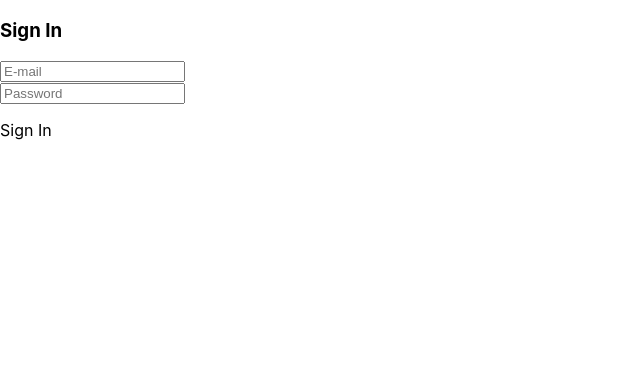
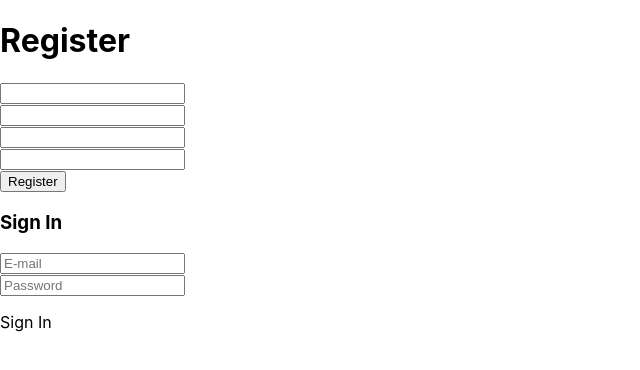
Before and after one commit to jsgram/JSGram, a React (Create React App) app in the folder client/: page / in a window 1280 px wide. Shown: the top 370 px of the page, without its empty margins (0-640 px from the left). Built offline with nearby package versions, Linux system fonts and the light colour scheme.

Commit message:
'register-component-redux'

```diff
--- a/client/src/App.tsx
+++ b/client/src/App.tsx
@@ -1,19 +1,25 @@
-import React from 'react';
-import {createStore, applyMiddleware} from "redux";
-import rootReducer from './store/reducers';
-import {Provider} from 'react-redux';
+import React from "react";
+import { createStore, applyMiddleware } from "redux";
+import rootReducer from "./store/reducers";
+import { Provider } from "react-redux";
 import LoginContainer from "./components/Login/LoginContainer";
-import {composeWithDevTools} from 'redux-devtools-extension';
+import RegisterContainer from "./components/Register/RegisterContainer";
+import { composeWithDevTools } from "redux-devtools-extension";
 import thunkMiddleware from "redux-thunk";
 
-const store = createStore(rootReducer, composeWithDevTools(applyMiddleware(thunkMiddleware)));
-
+const store = createStore(
+  rootReducer,
+  composeWithDevTools(applyMiddleware(thunkMiddleware))
+);
 
 const App: React.FC = () => {
   return (
     <Provider store={store}>
       <div>
-                <LoginContainer/>
+        <RegisterContainer />
+      </div>
+      <div>
+        <LoginContainer />
       </div>
     </Provider>
   );
--- /dev/null
+++ b/client/src/components/Register/Register.tsx
@@ -0,0 +1,89 @@
+import React from "react";
+
+interface FormProps {
+  username: string;
+  fullname: string;
+  email: string;
+  password: string;
+  setUsername: Function;
+  setFullname: Function;
+  setEmail: Function;
+  setPassword: Function;
+  registerUser: Function;
+}
+
+class Register extends React.Component<FormProps> {
+  onUsernameChange = (event: React.ChangeEvent<HTMLInputElement>) => {
+    this.props.setUsername(event.target.value);
+  };
+
+  onFullnameChange = (event: React.ChangeEvent<HTMLInputElement>) => {
+    this.props.setFullname(event.target.value);
+  };
+
+  onEmailChange = (event: React.ChangeEvent<HTMLInputElement>) => {
+    this.props.setEmail(event.target.value);
+  };
+
+  onPasswordChange = (event: React.ChangeEvent<HTMLInputElement>) => {
+    this.props.setPassword(event.target.value);
+  };
+
+  render() {
+    return (
+      <div>
+        <h1>Register</h1>
+        <form
+          onSubmit={e => {
+            e.preventDefault();
+            const user = {
+              userId: this.props.username,
+              title: this.props.email,
+              body: this.props.password
+            };
+            this.props.registerUser(user);
+            console.log(this.props);
+          }}
+        >
+          <div>
+            <input
+              type="text"
+              name="username"
+              value={this.props.username}
+              onChange={this.onUsernameChange}
+            />
+          </div>
+          <div>
+            <input
+              type="text"
+              name="fullname"
+              value={this.props.fullname}
+              onChange={this.onFullnameChange}
+            />
+          </div>
+          <div>
+            <input
+              type="email"
+              name="email"
+              value={this.props.email}
+              onChange={this.onEmailChange}
+            />
+          </div>
+          <div>
+            <input
+              type="password"
+              name="password"
+              value={this.props.password}
+              onChange={this.onPasswordChange}
+            />
+          </div>
+          <div>
+            <button>Register</button>
+          </div>
+        </form>
+      </div>
+    );
+  }
+}
+
+export default Register;
--- /dev/null
+++ b/client/src/components/Register/RegisterContainer.tsx
@@ -0,0 +1,66 @@
+import React from "react";
+import { connect } from "react-redux";
+import Register from "./Register";
+import {
+  setUsername,
+  setFullname,
+  setEmail,
+  setPassword,
+  registerUser
+} from "../../store/register/actions";
+
+interface FormProps {
+  username: string;
+  fullname: string;
+  email: string;
+  password: string;
+  setUsername: Function;
+  setFullname: Function;
+  setEmail: Function;
+  setPassword: Function;
+  registerUser: Function;
+}
+
+interface RegisterState {
+  username: string;
+  fullname: string;
+  email: string;
+  password: string;
+}
+
+interface FormState {
+  register: RegisterState;
+}
+
+class RegisterContainer extends React.Component<FormProps, FormState> {
+  render() {
+    return (
+      <Register
+        username={this.props.username}
+        fullname={this.props.fullname}
+        email={this.props.email}
+        password={this.props.password}
+        setUsername={this.props.setUsername}
+        setFullname={this.props.setFullname}
+        setEmail={this.props.setEmail}
+        setPassword={this.props.setPassword}
+        registerUser={this.props.registerUser}
+      />
+    );
+  }
+}
+
+const mapStateToProps = (state: FormState) => {
+  console.log(state);
+  return {
+    username: state.register.username,
+    fullname: state.register.fullname,
+    email: state.register.email,
+    password: state.register.password
+  };
+};
+
+export default connect(
+  mapStateToProps,
+  { setUsername, setFullname, setEmail, setPassword, registerUser }
+)(RegisterContainer);
--- a/client/src/store/reducers.ts
+++ b/client/src/store/reducers.ts
@@ -1,6 +1,8 @@
-import {combineReducers} from "redux";
-import {loginReducer} from "./login/reducers";
+import { combineReducers } from "redux";
+import { loginReducer } from "./login/reducers";
+import { registerReducer } from "./register/reducers";
 
 export default combineReducers({
-    login: loginReducer,
+  login: loginReducer,
+  register: registerReducer
 });
--- /dev/null
+++ b/client/src/store/register/actions.tsx
@@ -0,0 +1,31 @@
+export const setUsername = (username: string) => ({
+  type: "REGISTER_USERNAME",
+  payload: username
+});
+
+export const setFullname = (fullname: string) => ({
+  type: "REGISTER_FULLNAME",
+  payload: fullname
+});
+
+export const setEmail = (email: string) => ({
+  type: "REGISTER_EMAIL",
+  payload: email
+});
+
+export const setPassword = (password: string) => ({
+  type: "REGISTER_PASSWORD",
+  payload: password
+});
+
+export const registerUser = (user: object) => async (dispatch: Function) => {
+  const url = "https://jsonplaceholder.typicode.com/posts";
+  const response = await fetch(url, {
+    method: "POST",
+    headers: { "content-type": "application/json" },
+    body: JSON.stringify(user)
+  });
+  const data = await response.json();
+  console.log(data);
+  dispatch({ type: "REGISTER_USER", payload: data });
+};
--- /dev/null
+++ b/client/src/store/register/reducers.tsx
@@ -0,0 +1,42 @@
+const initialState = {
+  username: "",
+  fullname: "",
+  email: "",
+  password: ""
+};
+
+interface Action {
+  type: string;
+  payload: string;
+}
+
+export const registerReducer = (state = initialState, action: Action) => {
+  switch (action.type) {
+    case "REGISTER_USERNAME":
+      return {
+        ...state,
+        username: action.payload
+      };
+    case "REGISTER_FULLNAME":
+      return {
+        ...state,
+        fullname: action.payload
+      };
+    case "REGISTER_EMAIL":
+      return {
+        ...state,
+        email: action.payload
+      };
+    case "REGISTER_PASSWORD":
+      return {
+        ...state,
+        password: action.payload
+      };
+    case "REGISTER_USER":
+      return {
+        ...state
+      };
+    default:
+      return state;
+  }
+};
```
Lines whose indentation alone changed are shown as unchanged.
